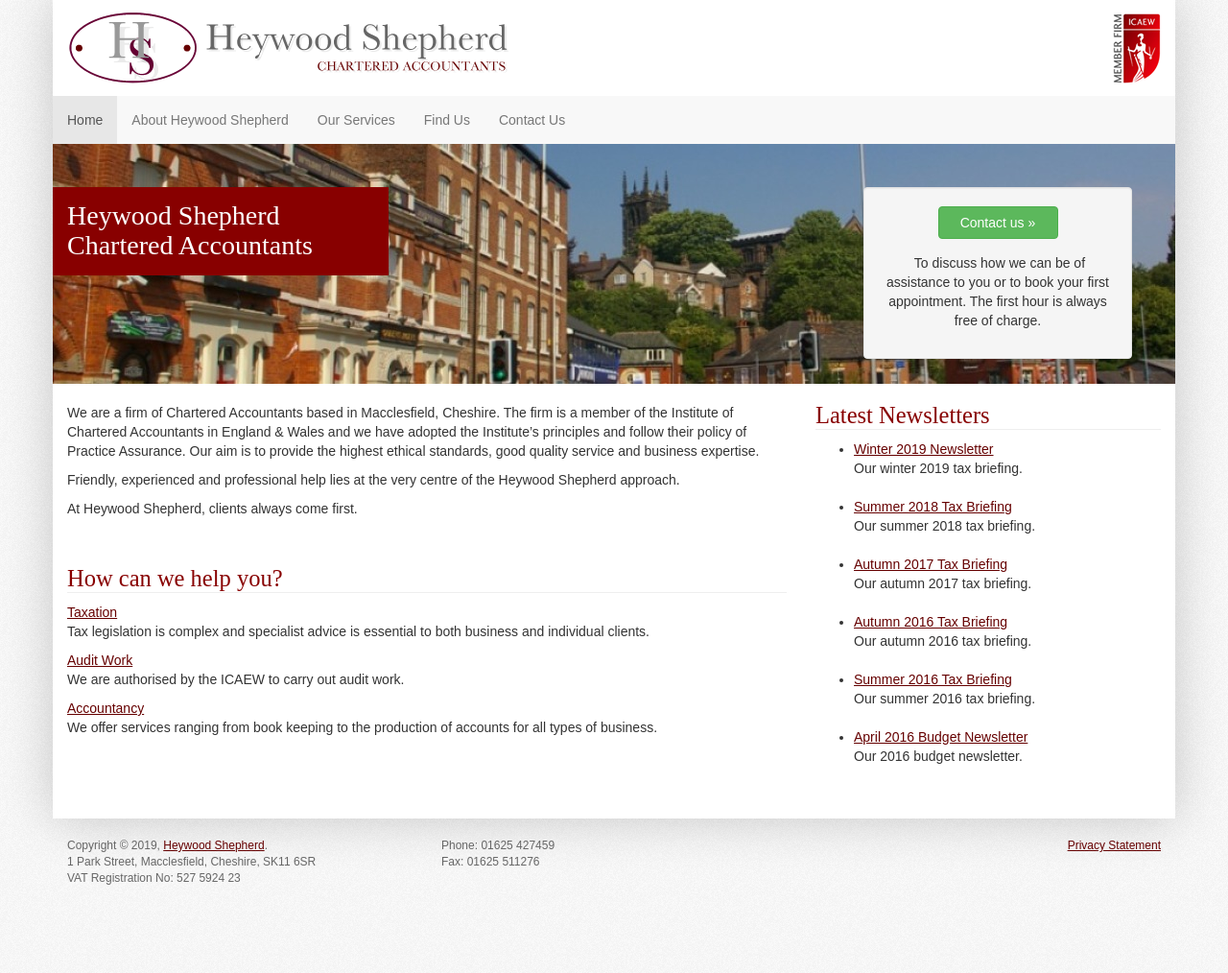
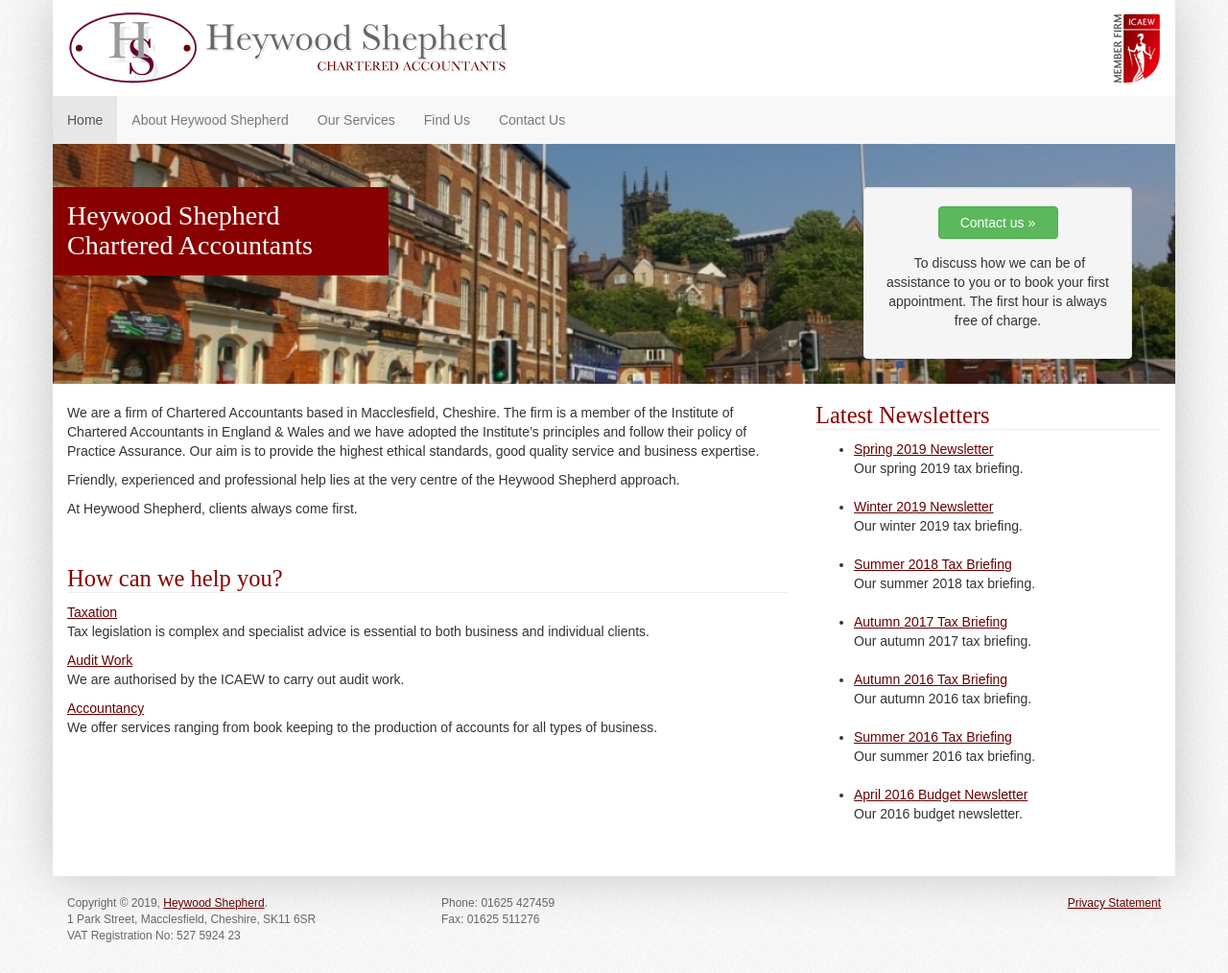
Before and after one commit to heywood-shepherd/heywood-shepherd.github.io, a Jekyll site: the page built from index.md, in a window 1280 px wide. Shown: the whole page at 96% size. Built offline with Jekyll 4.4.1, drawn with Linux system fonts in a browser that asks for light colours; before the commit the page ends 954 px from its top, so only the background shows below that.

Commit message:
New newsletter.

```diff
--- a/_data/newsletters.yml
+++ b/_data/newsletters.yml
@@ -1,3 +1,7 @@
+- name: Spring 2019 Newsletter
+  link: /assets/newsletters/2019-spring-tax-briefing.pdf
+  desc: Our spring 2019 tax briefing.
+
 - name: Winter 2019 Newsletter
   link: /assets/newsletters/2019-winter-tax-briefing.pdf
   desc: Our winter 2019 tax briefing.
```
Also changed, not shown: 1 other file.
